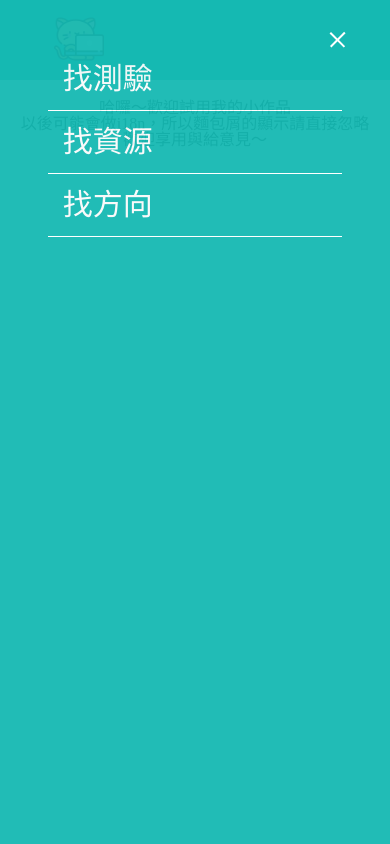
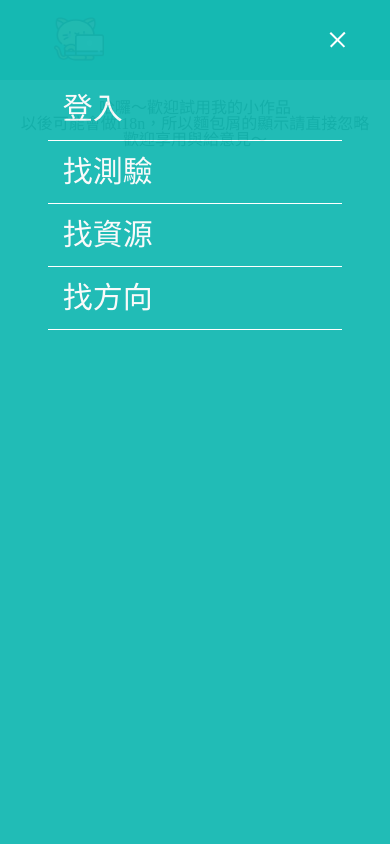
Before and after one commit to yangyangisyou/next-website, a Next.js app: page / in a window 390 px wide. Both pictures are taken after a click on the element 341 px from the left and 40 px from the top of the page. Shown: the top 844 px of the page. Built offline with nearby package versions, Linux system fonts and the light colour scheme.

Commit message:
調整手機版

```diff
--- a/shared/components/navigation/MainNav.jsx
+++ b/shared/components/navigation/MainNav.jsx
@@ -165,6 +165,10 @@ const MainNav = ({
           </UserStatusWrapper>
           <MobileLinkListWrapper>
             <MenuList
+              isUserLogin={isUserLogin}
+              onLogin={onLogin}
+              onLogout={onLogout}
+              avatar={avatar}
               open={isMenuOpen}
               onClick={() => setIsMenuOpen(false)}
               list={linkList}
--- a/shared/components/navigation/MenuList.jsx
+++ b/shared/components/navigation/MenuList.jsx
@@ -1,5 +1,24 @@
+import { keyframes, css } from '@emotion/react';
 import styled from '@emotion/styled';
 import MenuItem from './MenuItem';
+
+const appearFrames = keyframes`
+  0% {
+    opacity: 0;
+  }
+  100% {
+    opacity: 1;
+  }
+`;
+
+const slideInFrames = keyframes`
+  0% {
+    transform: translateX(-2%);
+  }
+  100% {
+    transform: translateX(0);
+  }
+`;
 
 const MenuWrapper = styled.div`
     position: fixed;
@@ -18,16 +37,93 @@ const MenuWrapper = styled.div`
 
 const MenuListWrapper = styled.div`
     padding: 3rem;
+    margin-top: 30px;
     position: relative;
     z-index: 100;
 `;
 
-const Menu = ({ open, list, onClick }) => {
+const MenuItemWrapper = styled.li`
+    animation: 1s ${appearFrames} forwards;
+    ${(props) => css`
+    animation-delay: ${props.delay};
+    `}
+`;
+
+const ItemWrapper = styled.div`
+      font-size: 30px;
+      padding: 1rem 0;
+      margin: 0 5%;
+      cursor: pointer;
+      color:#fafafa;
+      transition: color 0.2s ease-in-out;
+      animation: 0.5s ${slideInFrames} forwards;
+      ${(props) => css`
+    animation-delay: ${props.delay};
+    `}
+      &:hover {
+          color: 'gray';
+      }
+`;
+
+const UserStatusWrapper = styled.div`
+    display: flex;
+    justify-content: space-between;
+    align-items: center;
+    margin: 10px;
+    color: rgba(255,255,255,0.7);
+    .login, .logout {
+      cursor: pointer;
+    }
+    .icon {
+      width: 32px;
+      border-radius: 50%;
+    }
+
+    .coin-field {
+      display: flex;
+      align-items: center;
+      span {
+        margin: 10px;
+      }
+    }
+`;
+
+const Menu = ({
+  isUserLogin, open, list, onClick, onLogin, onLogout, avatar,
+}) => {
   return (
     <MenuWrapper open={open}>
       {
           open && (
           <MenuListWrapper>
+              {
+              isUserLogin
+                ? (
+                  <>
+                    <MenuItemWrapper>
+                      <UserStatusWrapper>
+                        <img className="icon" src={avatar} alt="avatar" />
+                        <div className="coin-field">
+                          <img className="icon" src="/coin.png" alt="coin" />
+                          <span>0</span>
+                        </div>
+                      </UserStatusWrapper>
+                    </MenuItemWrapper>
+                    <MenuItemWrapper>
+                      <ItemWrapper>
+                        <p className="logout" onClick={onLogout} onKeyPress={onLogout} role="presentation">登出</p>
+                      </ItemWrapper>
+                    </MenuItemWrapper>
+                  </>
+                )
+                : (
+                  <MenuItemWrapper>
+                    <ItemWrapper>
+                      <p className="login" onClick={onLogin} onKeyPress={onLogin} role="presentation">登入</p>
+                    </ItemWrapper>
+                  </MenuItemWrapper>
+                )
+            }
             {
             list.map((value, index) => {
               return (
```
